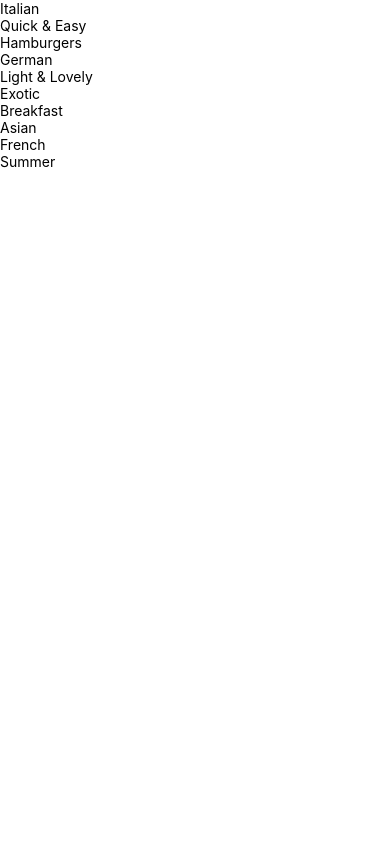
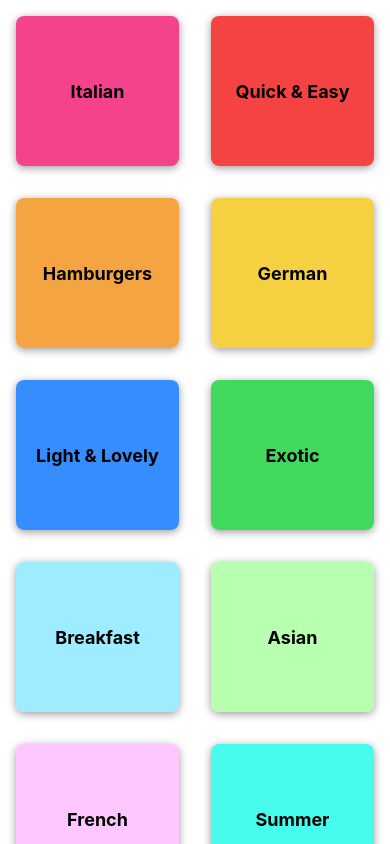
Before and after one commit to sarahmarie1976/Meal_App, a React Native app: screen / in a window 390 px wide. Built offline with nearby package versions, Linux system fonts and the light colour scheme.

Commit message:
:zap: displayed items in a grid formation

```diff
--- a/App.js
+++ b/App.js
@@ -4,7 +4,10 @@ import CategoriesScreen from './screens/CategoriesScreen';
 
 export default function App() {
   return (
-    <CategoriesScreen />
+    <>
+      <StatusBar style='light' />
+      <CategoriesScreen />
+    </>
   );
 }
 
--- a/app.json
+++ b/app.json
@@ -6,6 +6,7 @@
     "orientation": "portrait",
     "icon": "./assets/icon.png",
     "userInterfaceStyle": "light",
+    "backgroundColor": "#000000",
     "splash": {
       "image": "./assets/splash.png",
       "resizeMode": "contain",
--- a/components/CategoryGridTile.js
+++ b/components/CategoryGridTile.js
@@ -1,11 +1,16 @@
-import { Pressable, StyleSheet, Text, View } from "react-native";
+import { Pressable, StyleSheet, Text, View, Platform } from "react-native";
 
 function CategoryGridTile({title, color}) {
     return(
-        <View >
-            <Pressable >
-              <View >
-                <Text >
+        <View style={styles.gridItem} >
+            <Pressable
+              android_ripple={{color: '#8c92ac'}}
+            style={({pressed}) => [
+                styles.button,
+                pressed ? styles.buttonPressed : null]}
+            >
+              <View style={[styles.innerContainer, {backgroundColor: color}]} >
+                <Text style={styles.title} >
                     {title}
                 </Text>
               </View>
@@ -16,4 +21,35 @@ function CategoryGridTile({title, color}) {
 
 export default CategoryGridTile
 
-const styles = StyleSheet.create({})
+const styles = StyleSheet.create({
+    gridItem: {
+      flex: 1,
+      margin: 16,
+      height: 150,
+      borderRadius: 8,
+      elevation: 8,
+      backgroundColor: 'whitesmoke',
+      shadowColor: 'black',
+      shadowOpacity: 0.40,
+      shadowOffset: { width: 0, height: 2 },
+      shadowRadius: 8,
+      overflow: Platform.OS === 'android' ? 'hidden' : 'visible',
+    },
+    button: {
+      flex: 1,
+    },
+    buttonPressed: {
+      opacity: 0.5,
+    },
+    innerContainer: {
+      flex: 1,
+      padding: 16,
+      borderRadius: 8,
+      justifyContent: 'center',
+      alignItems: 'center',
+    },
+    title: {
+      fontWeight: 'bold',
+      fontSize: 18,
+    },
+  });
--- a/screens/CategoriesScreen.js
+++ b/screens/CategoriesScreen.js
@@ -1,25 +1,25 @@
 import { FlatList, StyleSheet } from "react-native";
-import { CATEGORIES } from "../data/dummy-data";
 import CategoryGridTile from "../components/CategoryGridTile";
 
-function rendeCategoryItem(itemData) {
-    return(
-        <CategoryGridTile
-          title={itemData.item.title}
-          color={itemData.item.color}
-        />
-    )
+import { CATEGORIES } from '../data/dummy-data';
+
+function renderCategoryItem(itemData) {
+  return (
+    <CategoryGridTile title={itemData.item.title} color={itemData.item.color} />
+  );
 }
 
 function CategoriesScreen() {
-    return(
-        <FlatList
-            data={CATEGORIES}
-            keyExtractor={(item) => item.id }
-            renderItem={rendeCategoryItem}
-        />
-    )
+  return (
+    <FlatList
+      data={CATEGORIES}
+      keyExtractor={(item) => item.id}
+      renderItem={renderCategoryItem}
+      numColumns={2}
+    />
+  );
 }
+
 
 export default CategoriesScreen
 
```
Also changed, not shown: data/dummy-data.js (line endings or trailing spaces).
